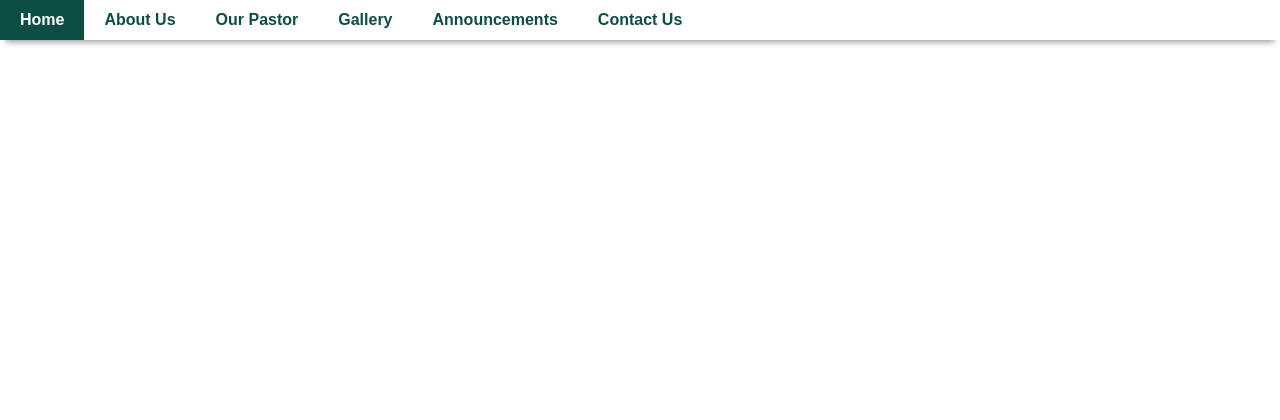
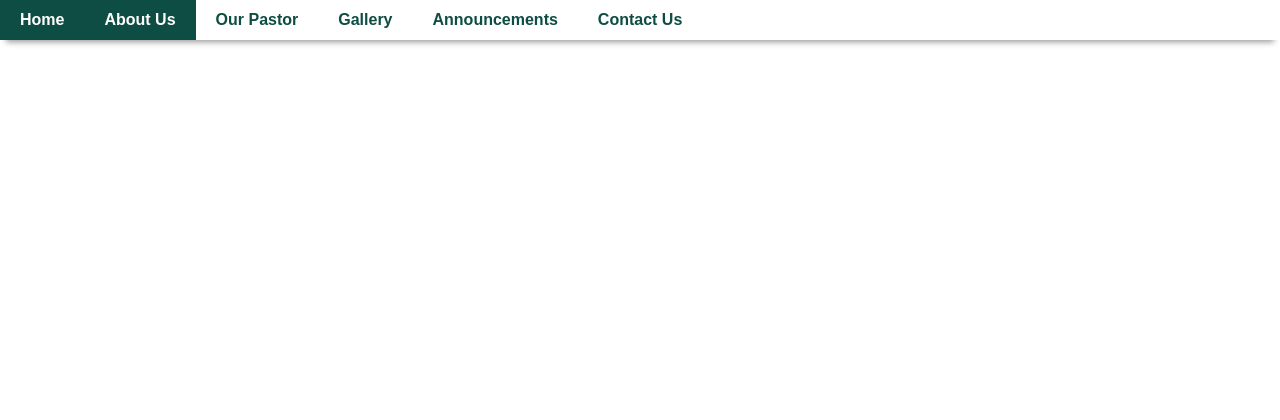
Before and after one commit to mindicree/sycamore-temple-website, a PHP site: page /about.php in a window 1280 px wide. Shown: the top 420 px of the page. Run offline with PHP 8.4, Linux system fonts and the light colour scheme.

Commit message:
linked pages in navigation; adjusted text and colors in pages

```diff
--- a/about.php
+++ b/about.php
@@ -3,11 +3,11 @@
 
   <!-- Header info from header.php -->
   <head>
-    <title>Sycamore Temple COGIC | Home</title>
+    <title>Sycamore Temple COGIC | About Us</title>
     <?php include "comp-files\header.php"; ?>
     <style>
-      #nav-[] { background-color: var(--green);}
-      #nav-[] a { color: #fff;}
+      #nav-about { background-color: var(--green);}
+      #nav-about a { color: #fff;}
     </style>
 
   </head>
--- a/announcements.php
+++ b/announcements.php
@@ -3,11 +3,11 @@
 
   <!-- Header info from header.php -->
   <head>
-    <title>Sycamore Temple COGIC | Home</title>
+    <title>Sycamore Temple COGIC | Announcements</title>
     <?php include "comp-files\header.php"; ?>
     <style>
-      #nav-[] { background-color: var(--green);}
-      #nav-[] a { color: #fff;}
+      #nav-events { background-color: var(--green);}
+      #nav-events a { color: #fff;}
     </style>
 
   </head>
--- a/comp-files/menu.php
+++ b/comp-files/menu.php
@@ -7,11 +7,11 @@
         <rect y="60" width="100" height="15" rx="8" fill="#0e4d44"></rect>
       </svg>
     </a>
-    <li id="nav-home"><a href="#">Home</a></li>
-    <li id="nav-about"><a href="#">About Us</a></li>
-    <li id="nav-pastor"><a href="#">Our Pastor</a></li>
-    <li id="nav-gallery"><a href="#">Gallery</a></li>
-    <li id="nav-events"><a href="#">Announcements</a></li>
-    <li id="nav-contact"><a href="#">Contact Us</a></li>
+    <li id="nav-home"><a href="index.php">Home</a></li>
+    <li id="nav-about"><a href="about.php">About Us</a></li>
+    <li id="nav-pastor"><a href="pastor.php">Our Pastor</a></li>
+    <li id="nav-gallery"><a href="gallery.php">Gallery</a></li>
+    <li id="nav-events"><a href="announcements.php">Announcements</a></li>
+    <li id="nav-contact"><a href="contact.php">Contact Us</a></li>
   </ul>
 </nav>
--- a/contact.php
+++ b/contact.php
@@ -3,11 +3,11 @@
 
   <!-- Header info from header.php -->
   <head>
-    <title>Sycamore Temple COGIC | Home</title>
+    <title>Sycamore Temple COGIC | Contact Us</title>
     <?php include "comp-files\header.php"; ?>
     <style>
-      #nav-[] { background-color: var(--green);}
-      #nav-[] a { color: #fff;}
+      #nav-contact { background-color: var(--green);}
+      #nav-contact a { color: #fff;}
     </style>
 
   </head>
--- a/gallery.php
+++ b/gallery.php
@@ -3,11 +3,11 @@
 
   <!-- Header info from header.php -->
   <head>
-    <title>Sycamore Temple COGIC | Home</title>
+    <title>Sycamore Temple COGIC | Gallery</title>
     <?php include "comp-files\header.php"; ?>
     <style>
-      #nav-[] { background-color: var(--green);}
-      #nav-[] a { color: #fff;}
+      #nav-gallery { background-color: var(--green);}
+      #nav-gallery a { color: #fff;}
     </style>
 
   </head>
--- a/pastor.php
+++ b/pastor.php
@@ -3,11 +3,11 @@
 
   <!-- Header info from header.php -->
   <head>
-    <title>Sycamore Temple COGIC | Home</title>
+    <title>Sycamore Temple COGIC | Our Pastor</title>
     <?php include "comp-files\header.php"; ?>
     <style>
-      #nav-[] { background-color: var(--green);}
-      #nav-[] a { color: #fff;}
+      #nav-pastor { background-color: var(--green);}
+      #nav-pastor a { color: #fff;}
     </style>
 
   </head>
```
